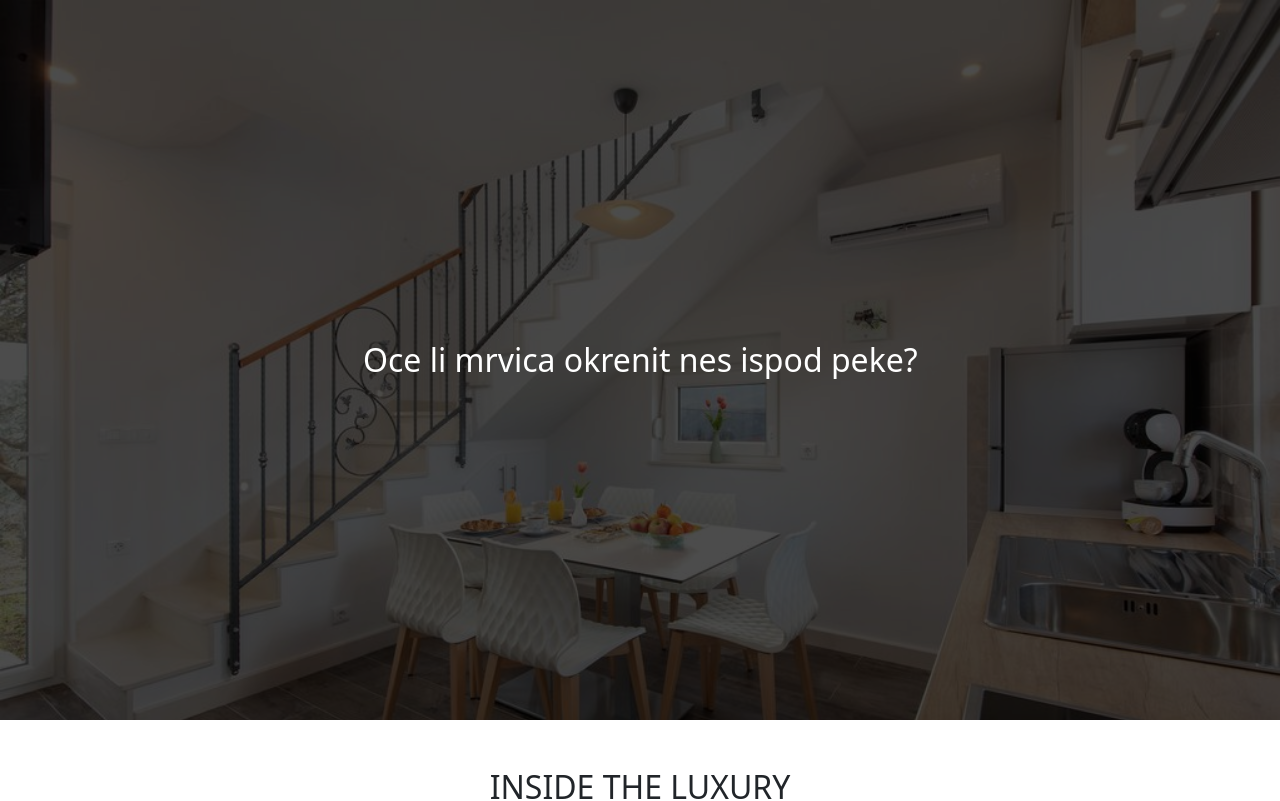
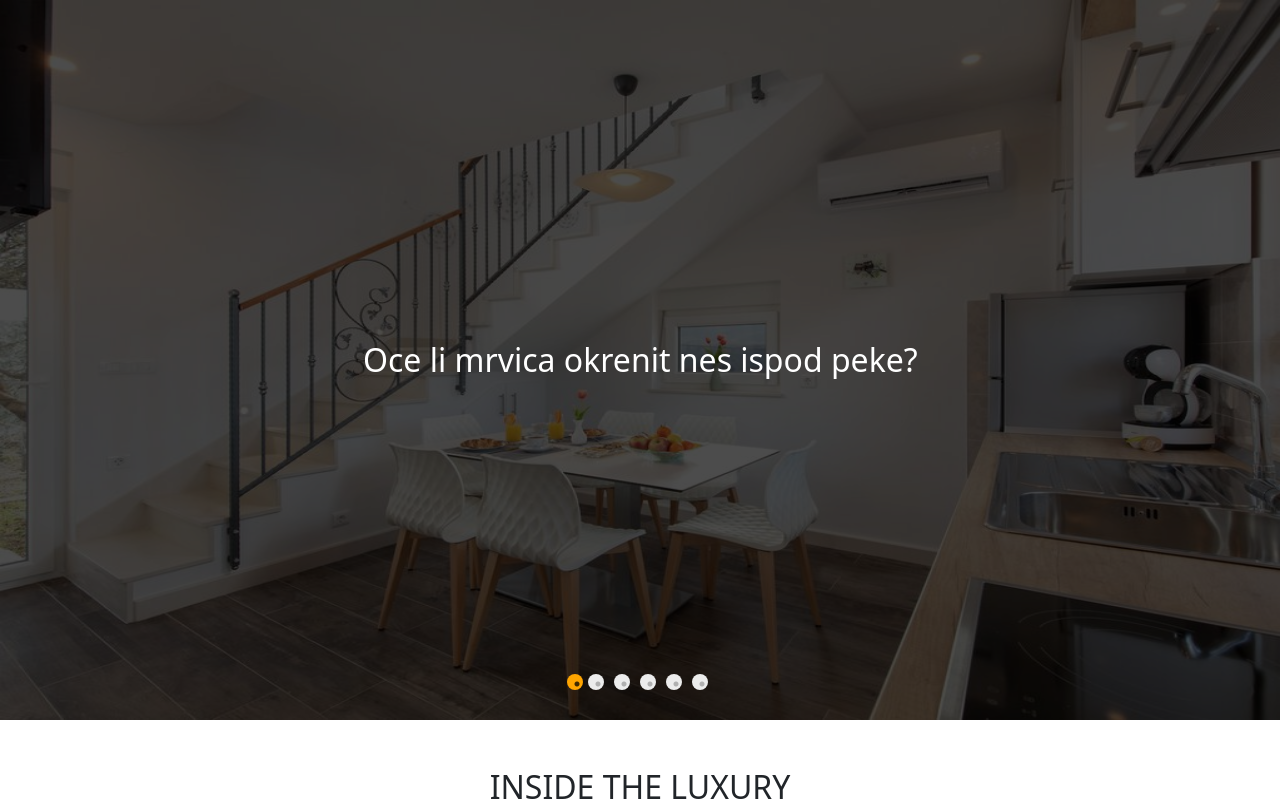
Before and after one commit to StipoMargic/alinica-dvori, a React (Create React App) app: page / in a window 1280 px wide. Shown: the top 801 px of the page. Built offline with nearby package versions, Linux system fonts and the light colour scheme.

Commit message:
Fixed dots on full screen

```diff
--- a/src/hero/index.jsx
+++ b/src/hero/index.jsx
@@ -10,10 +10,10 @@ import img3 from "../assets/images/3.jpg";
 const Hero = () => {
   const settings = {
     dots: true,
-    infinite: true,
+    infinite: false,
     speed: 500,
     slidesToShow: 1,
-    slidesToScroll: 1
+    slidesToScroll: 1,
   };
 
   return (
@@ -24,6 +24,9 @@ const Hero = () => {
             <img src={img1} alt=""/>
             <img src={img2} alt=""/>
             <img src={img3} alt=""/>
+            <img src={img3} alt=""/>
+            <img src={img3} alt=""/>
+            <img src={img3} alt=""/>
           </Slider>
       </div>
     </>
--- a/src/hero/style.css
+++ b/src/hero/style.css
@@ -2,21 +2,19 @@
     height: 90vh;
     width: 100vw;
     position: relative;
-    overflow: hidden !important;
+    max-height: 90vh !important;
 }
 
 .hero img {
-    object-fit: contain;
     filter: brightness(30%);
     padding: 0 !important;
-    height: 100% !important;
+    height: 90vh !important;
     width: 100%;
 }
 
 .hero .slick-active {
     padding: 0 !important;
     margin: 0 !important;
-    overflow: hidden !important;
 }
 
 .hero h2 {
```
